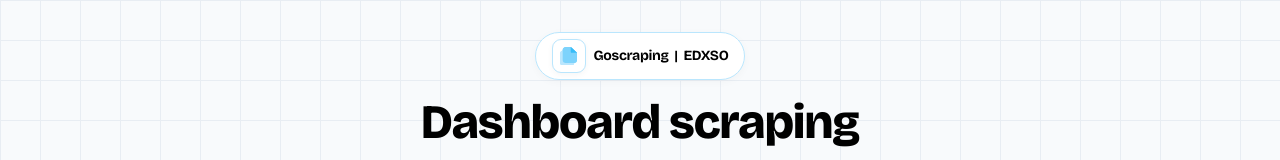
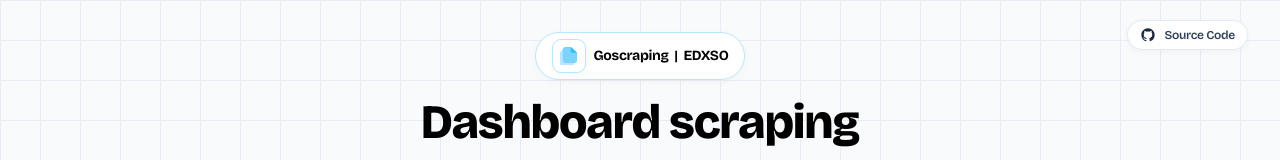
Before and after one commit to honoursbhaduria/exspo-mailing-agent, a React (Vite) app in the folder frontend/: page / in a window 1280 px wide. Shown: the top 160 px of the page. Built offline with nearby package versions, Linux system fonts and the light colour scheme; no server answers; a web font is replaced by a local one.

Commit message:
feat: add GitHub source code link badge in top corner of dashboard

```diff
--- a/frontend/src/App.tsx
+++ b/frontend/src/App.tsx
@@ -214,6 +214,34 @@ export const App: React.FC = () => {
       {/* Background Gradient & Grid Pattern */}
       <BackgroundPattern />
 
+      {/* Top Corner GitHub Source Code Link */}
+      <div className="absolute top-3 right-3 sm:top-5 sm:right-6 lg:right-8 z-30">
+        <a
+          href="https://github.com/honoursbhaduria/exspo-mailing-agent"
+          target="_blank"
+          rel="noopener noreferrer"
+          title="View Source Code on GitHub"
+          className="inline-flex items-center gap-1.5 sm:gap-2 px-2.5 py-1 sm:px-3 sm:py-1.5 rounded-full bg-white/90 hover:bg-white border border-slate-200/90 hover:border-slate-300 shadow-[0_2px_6px_rgba(0,0,0,0.04)] hover:shadow-[0_4px_12px_rgba(0,0,0,0.08)] transition-all duration-200 text-slate-700 hover:text-black group backdrop-blur-sm"
+          aria-label="View source code on GitHub"
+        >
+          <svg
+            className="w-4 h-4 text-slate-800 group-hover:scale-110 transition-transform duration-200"
+            viewBox="0 0 24 24"
+            fill="currentColor"
+            aria-hidden="true"
+          >
+            <path
+              fillRule="evenodd"
+              clipRule="evenodd"
+              d="M12 2C6.477 2 2 6.484 2 12.017c0 4.425 2.865 8.18 6.839 9.504.5.092.682-.217.682-.483 0-.237-.008-.868-.013-1.703-2.782.605-3.369-1.343-3.369-1.343-.454-1.158-1.11-1.466-1.11-1.466-.908-.62.069-.608.069-.608 1.003.07 1.53 1.032 1.53 1.032.892 1.53 2.341 1.088 2.91.832.092-.647.35-1.088.636-1.338-2.22-.253-4.555-1.113-4.555-4.951 0-1.093.39-1.988 1.029-2.688-.103-.253-.446-1.272.098-2.65 0 0 .84-.27 2.75 1.026A9.564 9.564 0 0112 6.844c.85.004 1.705.115 2.504.337 1.909-1.296 2.747-1.027 2.747-1.027.546 1.379.202 2.398.1 2.651.64.7 1.028 1.595 1.028 2.688 0 3.848-2.339 4.695-4.566 4.943.359.309.678.92.678 1.855 0 1.338-.012 2.419-.012 2.747 0 .268.18.58.688.482A10.019 10.019 0 0022 12.017C22 6.484 17.522 2 12 2z"
+            />
+          </svg>
+          <span className="text-[11px] sm:text-xs font-semibold text-slate-700 group-hover:text-slate-900 tracking-tight hidden sm:inline">
+            Source Code
+          </span>
+        </a>
+      </div>
+
       {/* 1. Hero Header with Database Status Badge */}
       <HeroHeader dbStatus={dbStatus} />
 
```
